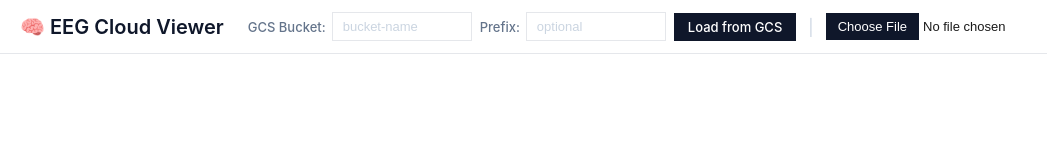
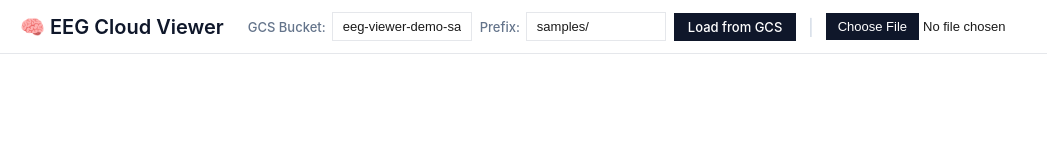
Before and after one commit to mfiume/eeg-cloud-viewer, a website: page public/index.html in a window 1280 px wide. Shown: the top 160 px of the page, without its empty margins (0-1047 px from the left). Drawn offline with Linux system fonts and the light colour scheme.

Commit message:
Set demo bucket as default GCS values
- Pre-populate bucket with 'eeg-viewer-demo-samples'
- Pre-populate prefix with 'samples/'
- Users can immediately click 'Load from GCS' to see demo file
- Makes it easier to try out the viewer

```diff
--- a/public/index.html
+++ b/public/index.html
@@ -17,11 +17,11 @@
             <div class="menu-section file-controls">
                 <div class="control-item">
                     <label>GCS Bucket:</label>
-                    <input type="text" id="bucketName" placeholder="bucket-name" />
+                    <input type="text" id="bucketName" placeholder="bucket-name" value="eeg-viewer-demo-samples" />
                 </div>
                 <div class="control-item">
                     <label>Prefix:</label>
-                    <input type="text" id="prefix" placeholder="optional" />
+                    <input type="text" id="prefix" placeholder="optional" value="samples/" />
                 </div>
                 <button onclick="loadFiles()">Load from GCS</button>
                 <span class="separator">|</span>
```
